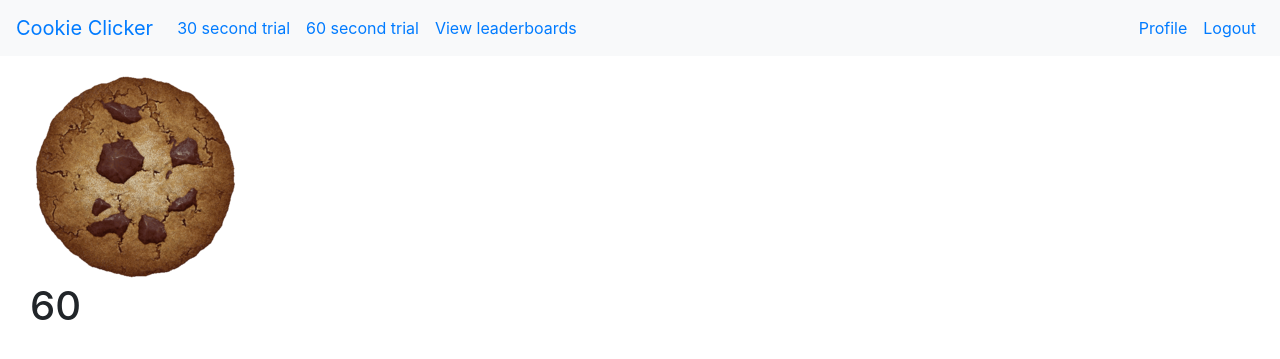
After one commit to KelvinNg0/SoftDev_p02, a Flask app: page /trial/onemin in a window 1280 px wide. The commit adds this page. Shown: the top 359 px of the page. Run offline with Flask 2, Linux system fonts and the light colour scheme; a user stored in the database is signed in; some libraries are stand-ins or nearby versions.

Commit message:
Start initial work on trials

```diff
--- a/app.py
+++ b/app.py
@@ -110,6 +110,16 @@ def profile():
 def leaderboards():
 	return render_template("leaderboards.html", runs = api.get_leaderboards())
 
+@app.route('/trial/thirtysec')
+@login_required
+def thirty_sec_trial():
+	return render_template("trial.html", seconds = 30)
+
+@app.route('/trial/onemin')
+@login_required
+def one_min_trial():
+	return render_template("trial.html", seconds = 60)
+
 # JS related routes ============================================================
 @app.route('/regclicks')
 def reg_clicks():
@@ -153,6 +163,7 @@ def pass_task_info(perk_id):
 	print(jsonify(info_dict))
 	return jsonify(info_dict)
 
+
 if __name__ == "__main__":
 	app.debug = True;
 	app.run();
--- /dev/null
+++ b/static/scripts/trial.js
@@ -0,0 +1,49 @@
+var cookie_img = document.getElementById("cookie-img");
+cookies_clicked = 0;
+seconds = document.getElementById("timer").innerHTML;
+
+var scrollover = function(e){
+  var rect = e.target.getBoundingClientRect();
+  if (Math.sqrt(((rect["x"] + rect["width"] / 2) - e.clientX)**2 + ((rect["y"] + rect["width"] / 2) - e.clientY)**2) <= (rect["width"] / 2)){
+    e.target.style.cursor = "pointer";
+    e.target.style.height= '99.95%';
+    e.target.style.width= '99.95%';
+    document.getElementById("filler").style.height= '29.8%';
+  } else{
+    e.target.style.height= '98%';
+    e.target.style.width= '98%';
+    e.target.style.cursor = "auto";
+    document.getElementById("filler").style.height= '30%';
+  };
+};
+
+var cookie_click = function(e){
+  console.log("click!");
+  var rect = e.target.getBoundingClientRect();
+  if (Math.sqrt(((rect["x"] + rect["width"] / 2) - e.clientX)**2 + ((rect["y"] + rect["width"] / 2) - e.clientY)**2) <= (rect["width"] / 2)){
+    e.target.style.height= '96%';
+    e.target.style.width= '96%';
+    document.getElementById("filler").style.height= '30.25%';
+    setTimeout(() => {
+      e.target.style.height= '99.95%';
+      e.target.style.width= '99.95%';
+      document.getElementById("filler").style.height= '29.8%';
+    }, 150);
+    cookies_clicked++;
+    document.getElementById("cookie-num").innerHTML = cookie_amnt;
+  };
+};
+
+var pass_trial_data = function() {
+  $.ajax({
+    url: "/recordtrial",
+    data: {clicks: cookies_clicked},
+    success: function (data) {
+      console.log("Data received.");
+    }
+  });
+}
+
+cookie_img.addEventListener('click', cookie_click);
+cookie_img.addEventListener('mousemove', scrollover);
+cookie_img.addEventListener('mouseout', scrollover);
--- a/templates/base.html
+++ b/templates/base.html
@@ -7,8 +7,9 @@
   <script src="https://ajax.googleapis.com/ajax/libs/jquery/3.4.1/jquery.min.js"></script>
   <link rel="stylesheet" href="https://stackpath.bootstrapcdn.com/bootstrap/4.4.1/css/bootstrap.min.css">
   <script src="https://stackpath.bootstrapcdn.com/bootstrap/4.4.1/js/bootstrap.min.js"></script>
-  <link rel="stylesheet" type="text/css" href="static/styles/cover.css">
-  <link rel="stylesheet" type="text/css" href="static/styles/mystyle.css">
+  {% block style %}
+
+  {% endblock style %}
 </head>
 <body>
   {% set msgs = get_flashed_messages() %}
@@ -19,6 +20,8 @@
   <nav class="navbar navbar-expand-sm bg-light">
     <a class="navbar-brand" href="../">Cookie Clicker</a>
     <ul class="navbar-nav">
+      <li><a class="nav-link" href="../trial/thirtysec">30 second trial</a></li>
+      <li><a class="nav-link" href="../trial/onemin">60 second trial</a></li>
       <li><a class="nav-link" href="../leaderboards">View leaderboards</a></li>
     </ul>
 
--- a/templates/clicker.html
+++ b/templates/clicker.html
@@ -1,4 +1,9 @@
 {% extends "base.html" %}
+
+{% block style %}
+<link rel="stylesheet" type="text/css" href="static/styles/cover.css">
+<link rel="stylesheet" type="text/css" href="static/styles/mystyle.css">
+{% endblock %}
 
 {% block content %}
 <div class="container-fluid">
--- /dev/null
+++ b/templates/trial.html
@@ -0,0 +1,15 @@
+{% extends "base.html" %}
+
+{% block content %}
+<div class="container-fluid">
+  <div class="col-3">
+      <div class="cookie-display"> <p class="cookie-num" id="cookie-num"></p></div>
+      <div style="height:30%;" id="filler"></div>
+      <div class="cookie" id="clickbox">
+        <img src="../static/cookie.png" class="cookie-img" id="cookie-img">
+      </div>
+      <h1 id="timer">{{ seconds }}</h1>
+  </div>
+  <script src="../static/scripts/trial.js"></script>
+</div>
+{% endblock %}
```
Also changed, not shown: database.db.
